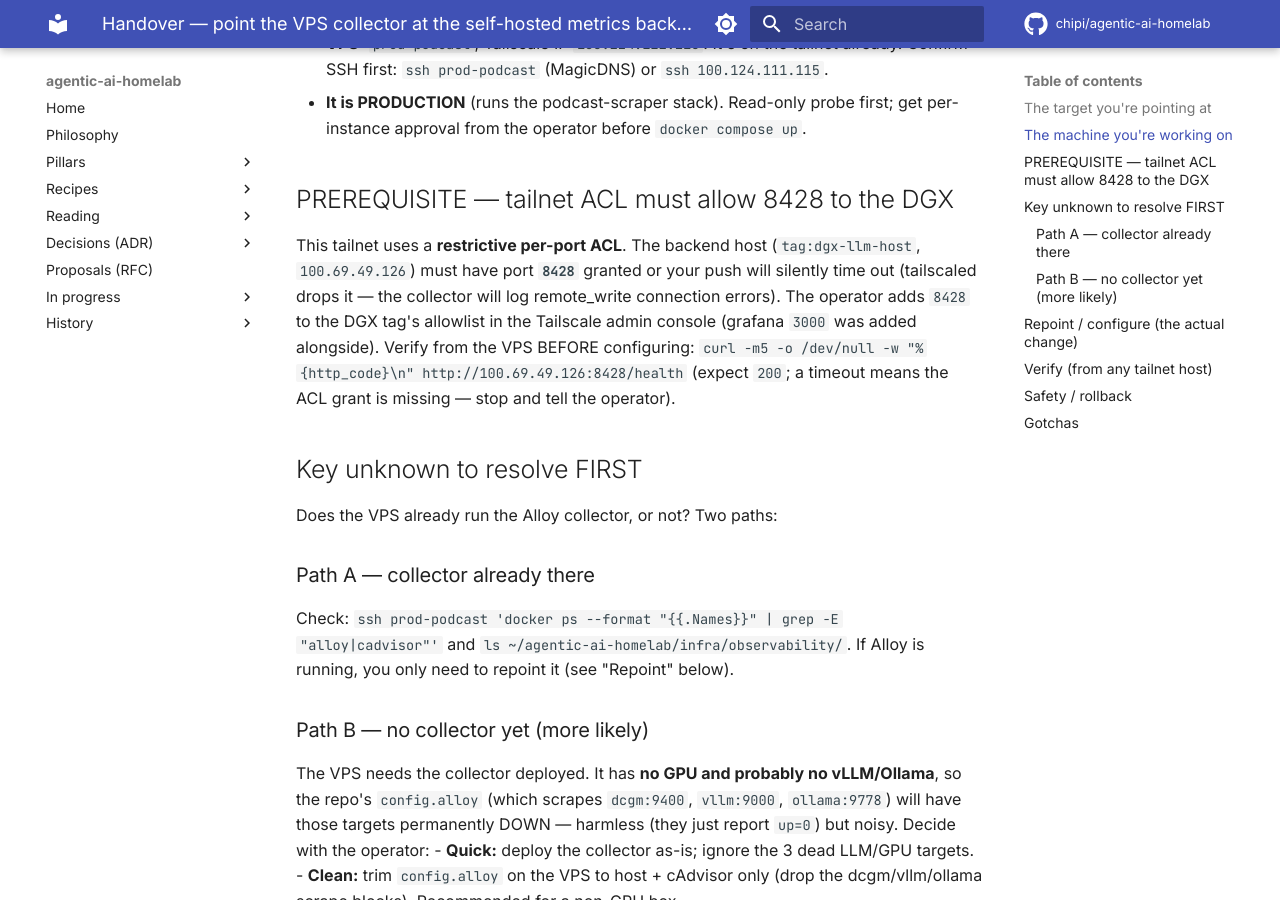
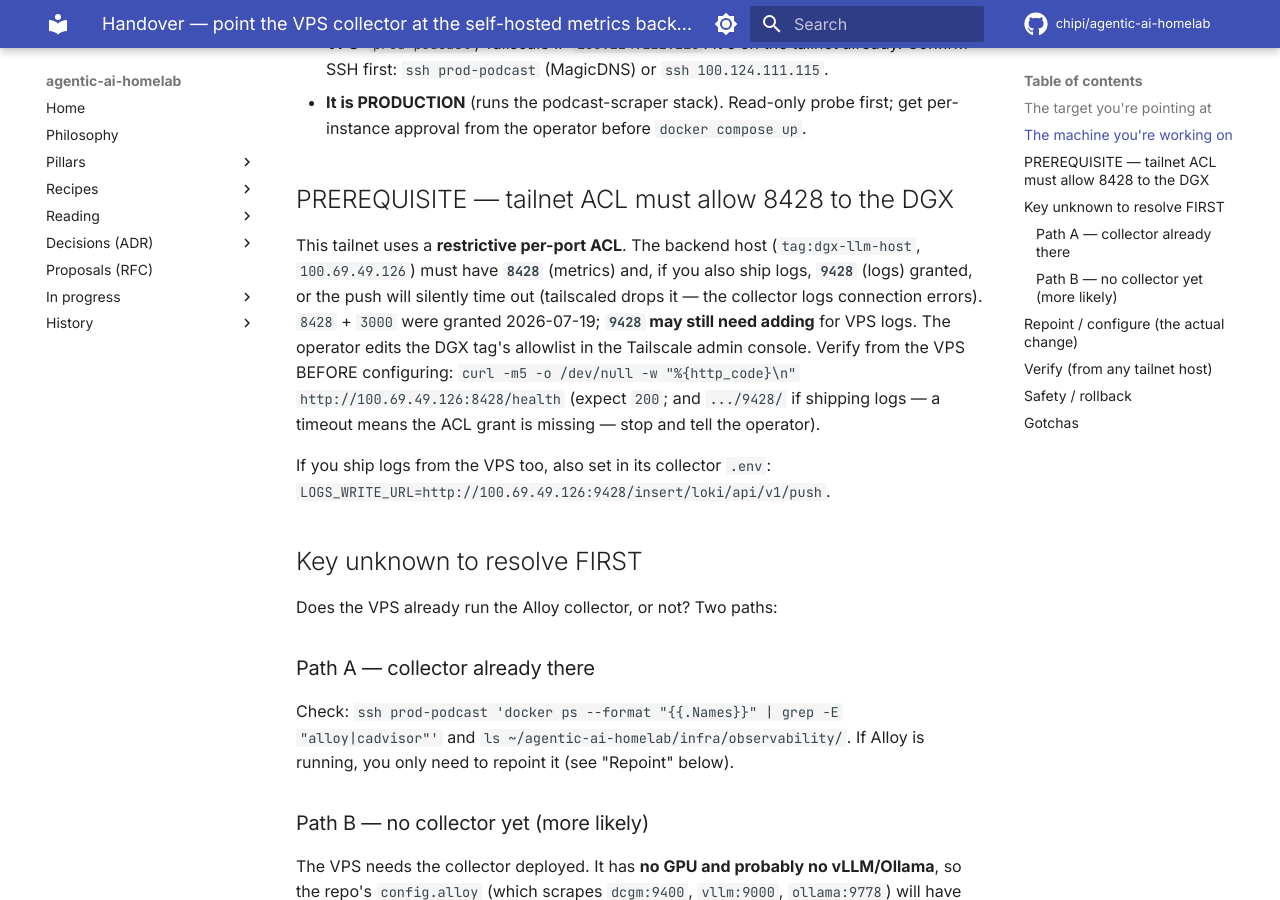
Before and after one commit to chipi/agentic-ai-homelab, an MkDocs documentation site: the page built from docs/wip/observability-vps-collector-handover.md, in a window 1280 px wide and 900 px high, scrolled down 694 px. Built offline with MkDocs 1.6.1 and Material for MkDocs 9.7.7, drawn with Linux system fonts in a browser that asks for light colours; comment, search, counter and statistics services are not loaded.

Commit message:
infra(observability): add logs — VictoriaLogs + Alloy container-log shipping
Extend the self-hosted stack with logs alongside metrics.

- backend/: VictoriaLogs (:9428, Loki push protocol) + a provisioned Grafana
  datasource via the auto-installed victoriametrics-logs-datasource plugin.
  Tailnet-IP bind + named volume like VM.
- config.alloy: discovery.docker + loki.source.docker ship container
  stdout/stderr to VictoriaLogs (loki.write, env-driven LOGS_WRITE_URL);
  host journald block included commented-out.
- collector compose: mount /var/run/docker.sock:ro for log discovery.
- Security is unchanged from metrics: tailnet (WireGuard) + per-port ACL;
  no store-level auth by design. 9428 only needs an ACL grant for remote
  collectors. READMEs/.env.examples/handover updated.

Co-Authored-By: Claude Opus 4.8 <noreply@anthropic.com>
Claude-Session: https://claude.ai/code/session_01LoBG4mqCvNP1M6HRW393xF

```diff
--- a/docs/wip/observability-vps-collector-handover.md
+++ b/docs/wip/observability-vps-collector-handover.md
@@ -27,13 +27,18 @@ collector. Nothing here touches the DGX.
 ## PREREQUISITE — tailnet ACL must allow 8428 to the DGX
 
 This tailnet uses a **restrictive per-port ACL**. The backend host
-(`tag:dgx-llm-host`, `100.69.49.126`) must have port **`8428`** granted or your
-push will silently time out (tailscaled drops it — the collector will log
-remote_write connection errors). The operator adds `8428` to the DGX tag's
-allowlist in the Tailscale admin console (grafana `3000` was added alongside).
-Verify from the VPS BEFORE configuring:
+(`tag:dgx-llm-host`, `100.69.49.126`) must have **`8428`** (metrics) and, if you
+also ship logs, **`9428`** (logs) granted, or the push will silently time out
+(tailscaled drops it — the collector logs connection errors). `8428` + `3000`
+were granted 2026-07-19; **`9428` may still need adding** for VPS logs. The
+operator edits the DGX tag's allowlist in the Tailscale admin console. Verify
+from the VPS BEFORE configuring:
 `curl -m5 -o /dev/null -w "%{http_code}\n" http://100.69.49.126:8428/health`
-(expect `200`; a timeout means the ACL grant is missing — stop and tell the operator).
+(expect `200`; and `.../9428/` if shipping logs — a timeout means the ACL grant
+is missing — stop and tell the operator).
+
+If you ship logs from the VPS too, also set in its collector `.env`:
+`LOGS_WRITE_URL=http://100.69.49.126:9428/insert/loki/api/v1/push`.
 
 ## Key unknown to resolve FIRST
 
```
Also changed, not shown: infra/observability/README.md (+7 -1 lines), infra/observability/backend/README.md (+19 -14 lines), 6 other files.
